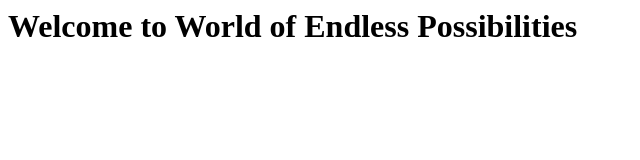
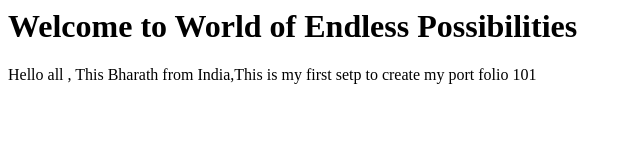
Before and after one commit to bharath-v-m/bharath-v-m.github.io, a plain HTML site: page index.html in a window 1280 px wide. Shown: the whole page, without its empty margins (0-640 px from the left). Drawn offline with Linux system fonts and the light colour scheme.

Commit message:
commit 2
test

```diff
--- a/index.html
+++ b/index.html
@@ -2,5 +2,6 @@
 <head><title>Welcome to Bharath | MedTech </title></head>
 <body>
 <h1>Welcome to World of Endless Possibilities</h1>
-<p> </p>
+<p>Hello all ,
+This Bharath from India,This is my first setp to create my port folio 101  </p>
 </body></html>
```
